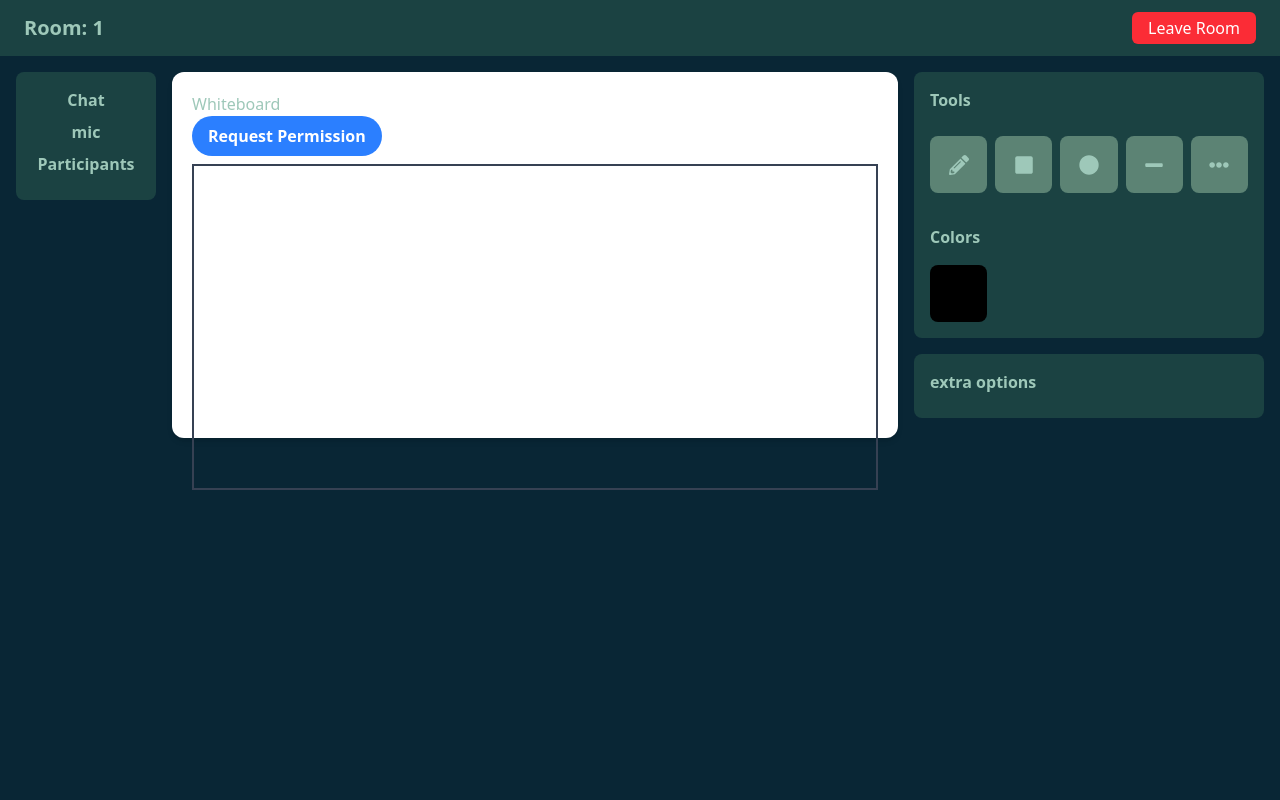
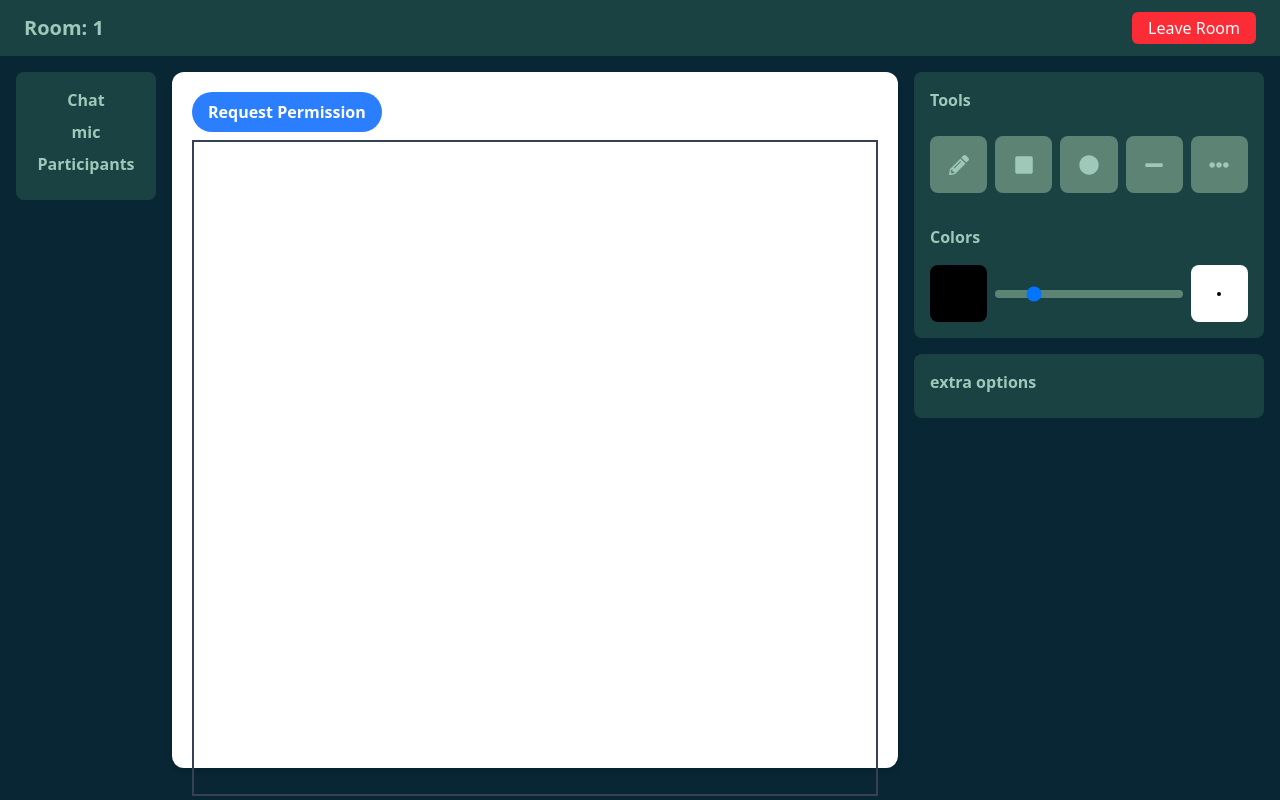
Before and after one commit to sumedhcharjan/white-board-project, a React (Vite) app in the folder frontend/: page /room/1 in a window 1280 px wide. Built offline with nearby package versions, Linux system fonts and the light colour scheme; no server answers.

Commit message:
added color option and broadness option

```diff
--- a/frontend/src/components/Canvas/DrawingOptions.jsx
+++ b/frontend/src/components/Canvas/DrawingOptions.jsx
@@ -1,7 +1,7 @@
 import { FaPencilAlt, FaSquare, FaCircle, FaMinus, FaEllipsisH } from 'react-icons/fa';
 import { useState } from 'react';
 
-const DrawingOptions = ({selectedColor,selectedTool,setSelectedColor,setSelectedTool}) => {
+const DrawingOptions = ({ selectedColor, selectedTool, setSelectedColor, setSelectedTool, width, setWidth }) => {
 
     const handleToolChange = (tool) => {
         setSelectedTool(`${tool}`);
@@ -47,7 +47,30 @@ const DrawingOptions = ({selectedColor,selectedTool,setSelectedColor,setSelected
                         style={{ backgroundColor: selectedColor }}
                     />
                 </label>
+
+                <input
+                    type="range"
+                    min="1"
+                    max="30"
+                    value={width}
+                    onChange={(e) => setWidth(Number(e.target.value))}
+                    className="col-span-3 px-4 self-center w-full h-2 bg-[#5C8374] rounded-lg appearance-none cursor-pointer"
+                />
+
+                <div
+                    className="w-full aspect-square flex items-center justify-center rounded-lg hover:ring-2 ring-offset-2 ring-black bg-white"
+                >
+                    <div
+                        className="rounded-full bg-black"
+                        style={{
+                            width: `${width}px`,
+                            height: `${width}px`,
+                            backgroundColor: selectedColor
+                        }}
+                    />
+                </div>
             </div>
+
 
 
         </div>
--- a/frontend/src/components/Canvas/JoinWhiteboard.jsx
+++ b/frontend/src/components/Canvas/JoinWhiteboard.jsx
@@ -5,7 +5,7 @@ import { useParams } from 'react-router-dom';
 import toast from 'react-hot-toast';
 import axios from '/src/lib/axios.js';
 
-const Whiteboard = ({ selectedColor, selectedTool, candraw, elements }) => {
+const Whiteboard = ({ selectedColor, selectedTool, candraw, elements ,width }) => {
     const canvasRef = useRef(null);
     const { roomid } = useParams();
     const { user } = useAuth0();
@@ -26,7 +26,7 @@ const Whiteboard = ({ selectedColor, selectedTool, candraw, elements }) => {
         const updateCanvasSize = () => {
             const { width, height } = parent.getBoundingClientRect();
             canvas.width = width;
-            canvas.height = height;
+            canvas.height = height*0.9;
             redrawAll(elementsArray); // Redraw lines after resizing
         };
 
@@ -44,14 +44,14 @@ const Whiteboard = ({ selectedColor, selectedTool, candraw, elements }) => {
     }, [elementsArray]); // Depend on elementsArray to ensure redraws when it changes
 
     useEffect(() => {
-        const handleDrawLine = (line) => {
+        const handleDrawElement = (line) => {
             setElementsArray(prev => [...prev, line]);
         };
 
-        socket.on('drawline', handleDrawLine);
+        socket.on('drawelelement', handleDrawElement);
 
         return () => {
-            socket.off('drawline', handleDrawLine);
+            socket.off('drawelelement', handleDrawLine);
         };
     }, []);
 
@@ -102,18 +102,19 @@ const Whiteboard = ({ selectedColor, selectedTool, candraw, elements }) => {
     const draw = (e) => {
         if (!isDrawing) return;
 
-        const newLine = {
+        const newElement = {
+            type: selectedTool,
             color: selectedColor || '#000',
-            width: 4,
+            width: width ,
             points: [
                 { x: coordinates.x, y: coordinates.y },
                 { x: e.nativeEvent.offsetX, y: e.nativeEvent.offsetY }
             ]
         };
-        setElementsArray(prev => [...prev, newLine]);
+        setElementsArray(prev => [...prev, newElement]);
         setCoordinates({ x: e.nativeEvent.offsetX, y: e.nativeEvent.offsetY });
 
-        socket.emit('newline', { roomid, line: newLine });
+        socket.emit('newElement', { roomid, element: newElement });
     };
 
     const erase = (e) => {
@@ -141,9 +142,10 @@ const Whiteboard = ({ selectedColor, selectedTool, candraw, elements }) => {
         setIsDrawing(false);
     };
 
+    console.log()
+
     return (
-        <div className="p-3 w-full h-[350px]">
-            <h2>Whiteboard</h2>
+        <div className="p-3 w-full h-170">
             <div className="flex items-center justify-between">
                 {candraw ? (
                     <button
--- a/frontend/src/components/JoinRoom/JoinRoomdashboard.jsx
+++ b/frontend/src/components/JoinRoom/JoinRoomdashboard.jsx
@@ -15,6 +15,7 @@ const Roomdashboard = () => {
     const [isHost, setisHost] = useState(false);
     const [candraw, setcandraw] = useState(false);
     const [selectedColor, setSelectedColor] = useState("#000000");
+    const [width , setWidth] = useState("4")
     const [selectedTool, setSelectedTool] = useState("pencil");
     const [elements, setElements] = useState({});
     useEffect(() => {
@@ -202,7 +203,13 @@ const Roomdashboard = () => {
 
                     {/* Whiteboard Section */}
                     <div className="flex-1 bg-white rounded-xl shadow-md p-2">
-                        <Whiteboard candraw={candraw} elements={elements} />
+                        <Whiteboard
+                        candraw={candraw}
+                        elements={elements}
+                        selectedColor={selectedColor}
+                        width={width}
+                        selectedTool={selectedTool}
+                        />
                     </div>
 
                     {/* Right Sidebar */}
@@ -212,6 +219,8 @@ const Roomdashboard = () => {
                             selectedColor={selectedColor}
                             setSelectedTool={setSelectedTool}
                             selectedTool={selectedTool}
+                            width={width}
+                            setWidth={setWidth}
                         />
                         {/* Chat / Guess History */}
                         <div className="bg-[#1B4242] p-4 h-1/2 rounded-lg flex-1 overflow-y-auto">
```
Also changed, not shown: 1 other file (tests, documents, lock files or other folders).
